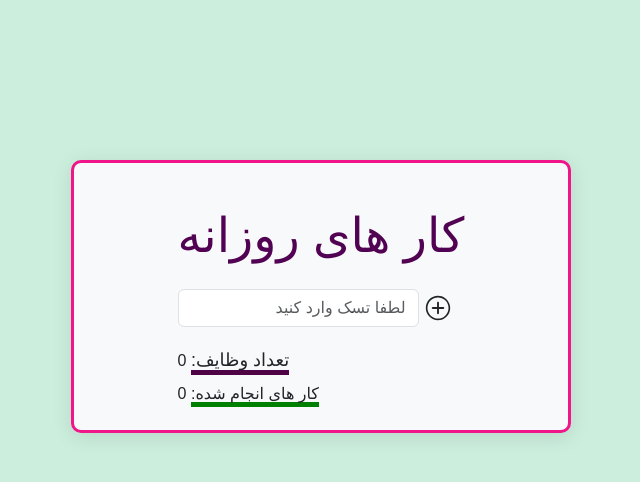
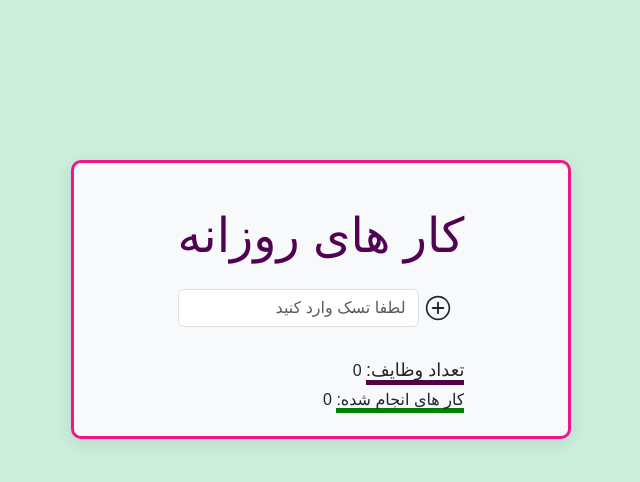
Before and after one commit to melika200/task, a React (Vite) app: page / in a window 1280 px wide. Shown: the top 482 px of the page, without its empty margins (319-959 px from the left). Built offline with nearby package versions, Linux system fonts and the light colour scheme.

Commit message:
update style

```diff
--- a/src/Components/Todolist/Todolist.css
+++ b/src/Components/Todolist/Todolist.css
@@ -7,7 +7,10 @@
   background-color: #f8f9fa;
   box-shadow: 0 4px 20px rgba(0, 0, 0, 0.1);
 }
-
+.taskinfo{
+  direction: rtl;
+  margin-top: 10px;
+}
 .form-style {
   display: flex;
   align-items: center;
--- a/src/Components/Todolist/Todolist.jsx
+++ b/src/Components/Todolist/Todolist.jsx
@@ -140,7 +140,8 @@
                   </span>
                 </div>
               ))}
-              <p className="my-1">
+             <div className="taskinfo">
+             <p className="my-1">
                 <span className="total">تعداد وظایف:</span>{" "}
                 <span>{todos.length}</span>
               </p>
@@ -148,6 +149,7 @@
                 <span className="done ">کار های انجام شده:</span>{" "}
                 <span>{completedCount}</span>
               </p>
+             </div>
             </ListGroup>
           </div>
         </Col>
```
